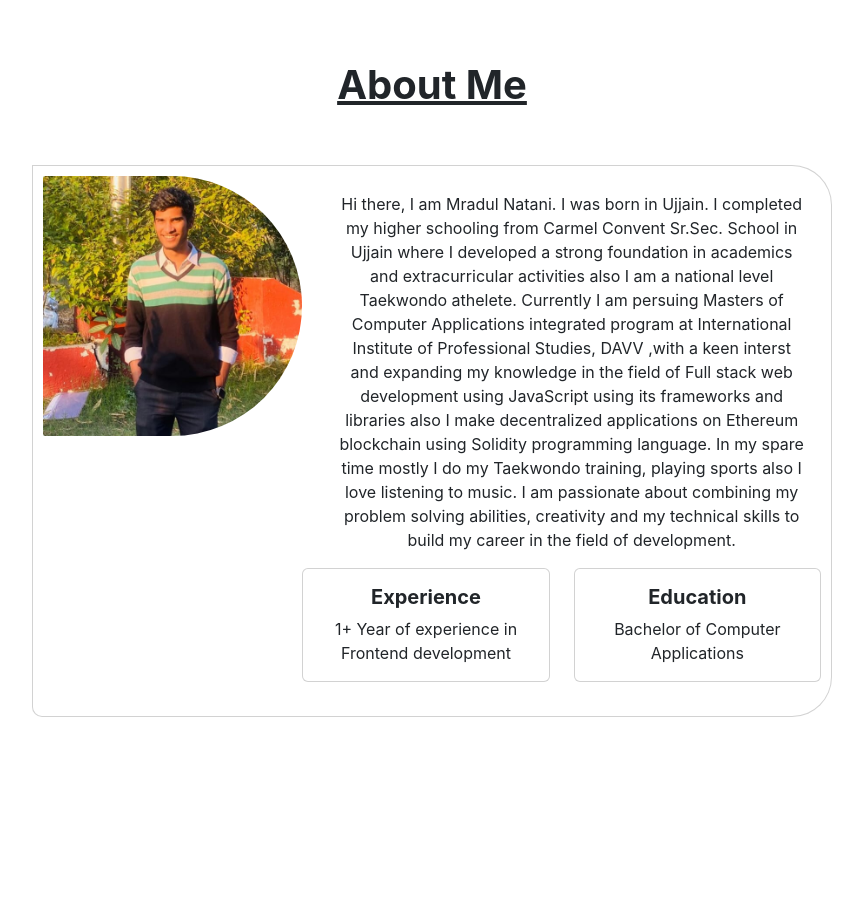
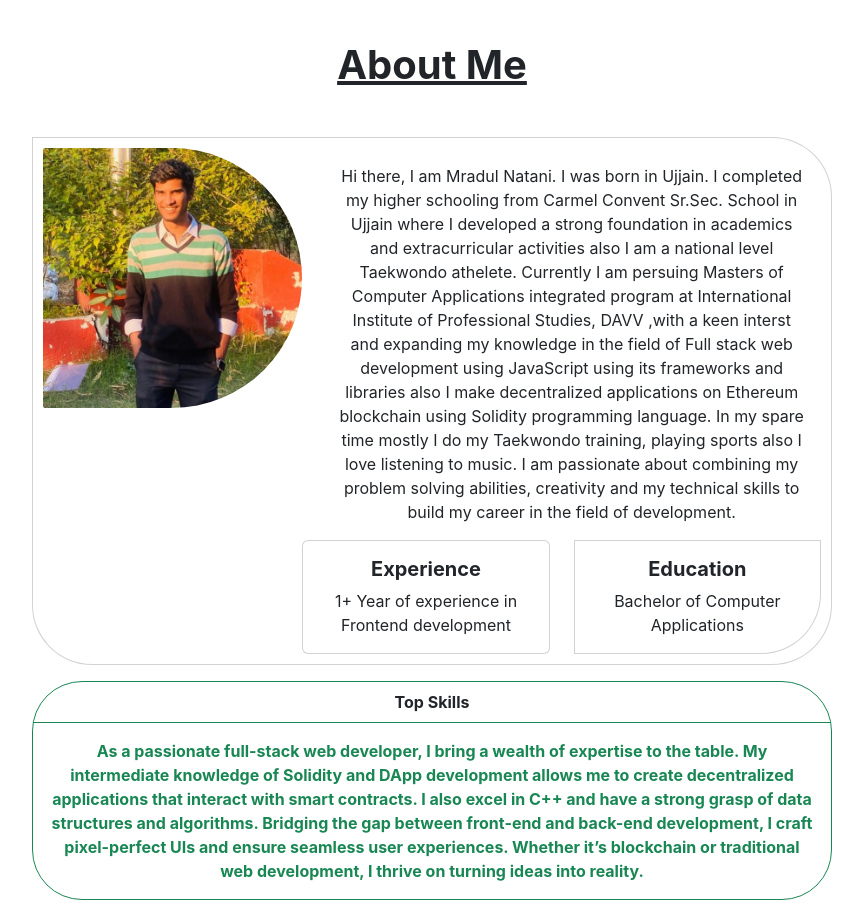
Before and after one commit to mradulnatani/My-website, a React (Create React App) app in the folder portfolio/: page / in a window 1280 px wide. Shown: the part 720-1636 px from the top of the page, without its empty margins (208-1071 px from the left). Before the commit the page ends 1453 px from the top, so only its background shows below. Built offline with nearby package versions, Linux system fonts and the light colour scheme.

Commit message:
completed about component

```diff
--- a/portfolio/src/App.js
+++ b/portfolio/src/App.js
@@ -10,9 +10,7 @@ function App() {
       <br/>
       <Main/>
       <br/><br/>
-      <br/><br/>
-      <br/><br/>
-      <br/><br/>
+      <br/>
       <About/>
     </div>
   );
--- a/portfolio/src/myComponents/about.js
+++ b/portfolio/src/myComponents/about.js
@@ -5,17 +5,33 @@ export default function About() {
   const handleMouseOver=(e)=>{
     e.target.style.height = '300px';
     e.target.style.maxWidth = '300px'
+    e.target.style.maxWidth = 'red'
   }
   const handleMouseLeave=(e)=>{
-    e.target.style.height = '295px';
-    e.target.style.maxWidth = '295px'
+    e.target.style.height = '290px';
+    e.target.style.maxWidth = '290px'
+    e.target.style.borderColor = 'black'
+  }
+  const handleMouseOverabout=(e)=>{
+    e.target.style.letterSpacing = '4px'
+    e.target.style.color = 'red'
+  }
+  const handleMouseLeaveabout=(e)=>{
+    e.target.style.letterSpacing = '0px'
+    e.target.style.color = 'black'
+  }
+  const mouseOverwhole=(e)=>{
+    e.target.style.borderWidth = '5px'
+  }
+  const mouseLeavewhole=(e)=>{
+    e.target.style.borderWidth = '1px'
   }
   return (
     <div>
-      <h1><b><u>About Me</u></b></h1>
+      <h1 onMouseOver={handleMouseOverabout} onMouseLeave={handleMouseLeaveabout} style={{display:'inline'}}><b><u>About Me</u></b></h1>
       <br />
-      <br/>
-      <div className="card mb-3" style={{ maxWidth: '800px', margin: '0 auto' ,borderRadius:'0px 40px 40px 10px',padding:'10px'}}>
+      <br/><br/>
+      <div className="card mb-3" style={{ maxWidth: '800px', margin: '0 auto' ,borderRadius:'0px 60px 60px 60px',padding:'10px',display:'block'}}onMouseOver={mouseOverwhole} onMouseLeave={mouseLeavewhole}>
         <div className="row g-0" >
           <div className="col-md-4">
             <img src={Img2} className="img-fluid rounded-start" alt="..."  style={{borderRadius:'350px '}} onMouseOver={handleMouseOver} onMouseLeave={handleMouseLeave}/>
@@ -26,7 +42,7 @@ export default function About() {
               </p>
             </div>
             <div className="row">
-        <div className="col-sm-6 mb-3 mb-sm-0" style={{maxWidth:'600px',maxHeight:'600px',borderRadius:'40px'}}>
+        <div className="col-sm-6 mb-3 mb-sm-0" style={{maxWidth:'600px',maxHeight:'600px',borderRadius:'40px'}}onMouseOver={mouseOverwhole} onMouseLeave={mouseLeavewhole}>
           <div className="card">
             <div className="card-body">
               <h5 className="card-title"><b>Experience</b></h5>
@@ -34,8 +50,8 @@ export default function About() {
             </div>
           </div>
         </div>
-        <div className="col-sm-6" style={{borderRadius:'40px'}}>
-          <div className="card">
+        <div className="col-sm-6">
+          <div className="card" style={{borderRadius:'0px 0px 60px 0px'}}onMouseOver={mouseOverwhole} onMouseLeave={mouseLeavewhole}>
             <div className="card-body">
               <h5 className="card-title"><b>Education</b></h5>
               <p className="card-text">Bachelor of Computer Applications</p>
@@ -43,10 +59,16 @@ export default function About() {
           </div>
         </div>
       </div>
-      <br/>
+
           </div>
         </div>
       </div>
+      <div class="card border-success mb-3" style={{maxWidth: '50rem',margin:'auto',borderRadius:'50px'}}onMouseOver={mouseOverwhole} onMouseLeave={mouseLeavewhole}>
+  <div class="card-header bg-transparent border-success"><b>Top Skills</b></div>
+  <div class="card-body text-success"onMouseOver={mouseOverwhole} onMouseLeave={mouseLeavewhole}>
+    <p class="card-text"onMouseOver={mouseOverwhole} onMouseLeave={mouseLeavewhole}><b>As a passionate full-stack web developer, I bring a wealth of expertise to the table. My intermediate knowledge of Solidity and DApp development allows me to create decentralized applications that interact with smart contracts. I also excel in C++ and have a strong grasp of data structures and algorithms. Bridging the gap between front-end and back-end development, I craft pixel-perfect UIs and ensure seamless user experiences. Whether it’s blockchain or traditional web development, I thrive on turning ideas into reality.</b></p>
+  </div>
+</div>
     </div>
   );
 }
--- a/portfolio/src/myComponents/main.js
+++ b/portfolio/src/myComponents/main.js
@@ -26,10 +26,15 @@ export default function Main() {
   const handleMouseLeaveGh = (e)=>{
     e.target.style.border = '0px'
   }
-
+  const handleMouseOveri=(e)=>{
+    e.target.style.borderColor = 'red';
+  }
+  const handleMouseLeavei=(e)=>{
+    e.target.style.borderColor = 'black'
+  }
   return (
     <div style={{ display: 'flex', alignItems: 'center', flexDirection: 'column' }} className='mainclass'>
-      <img src={Image} alt='myimage' style={{ height: '250px', margin: 0, borderRadius: '990px', border: '2px solid black' }} className='image-container' />
+      <img src={Image} alt='myimage' style={{ height: '350px', margin: 0, borderRadius: '990px', border: '2px solid black'}} className='image-container' onMouseOver={handleMouseOveri} onMouseLeave={handleMouseLeavei}/>
       <div className='intro' style={{ float: 'left', margin: 0 }}>
         <br />
         <h4 style={{ marginBottom: '1px', fontSize: '20px' }}>Hello, I am</h4>
```
